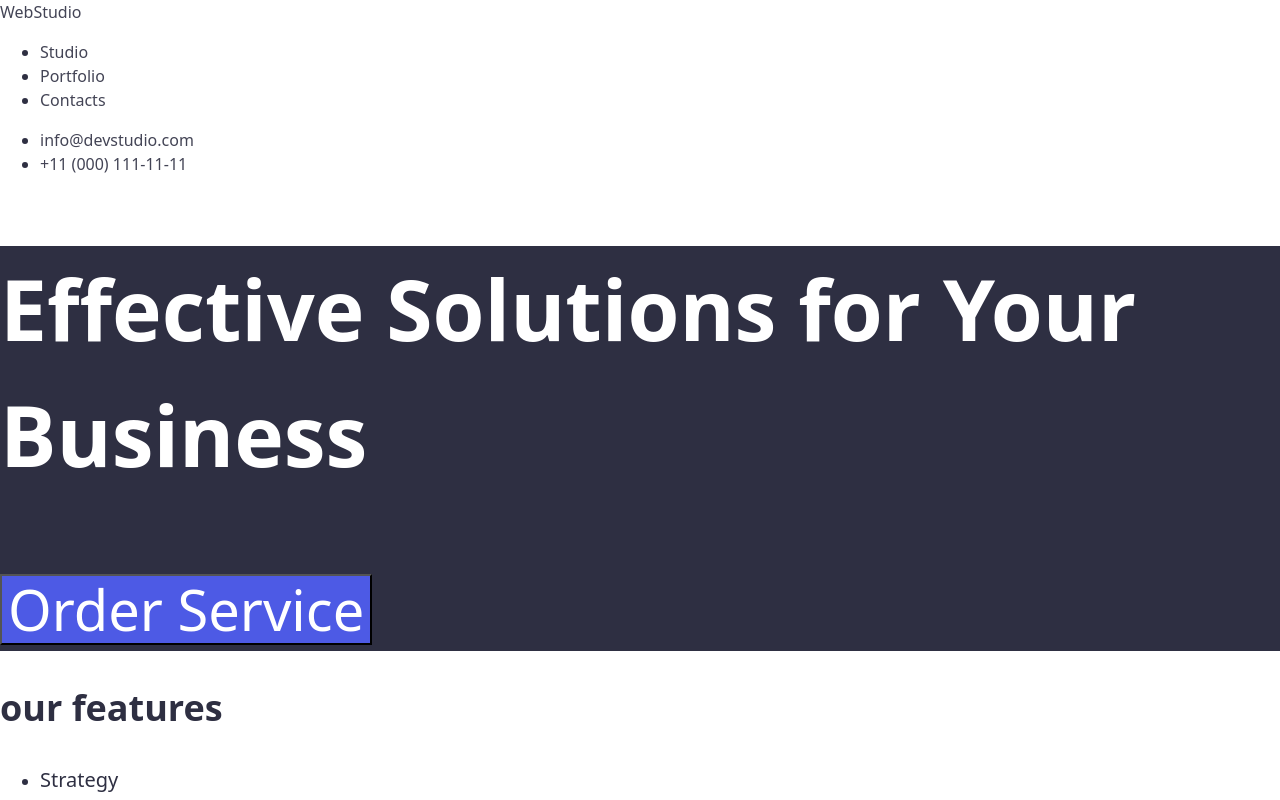
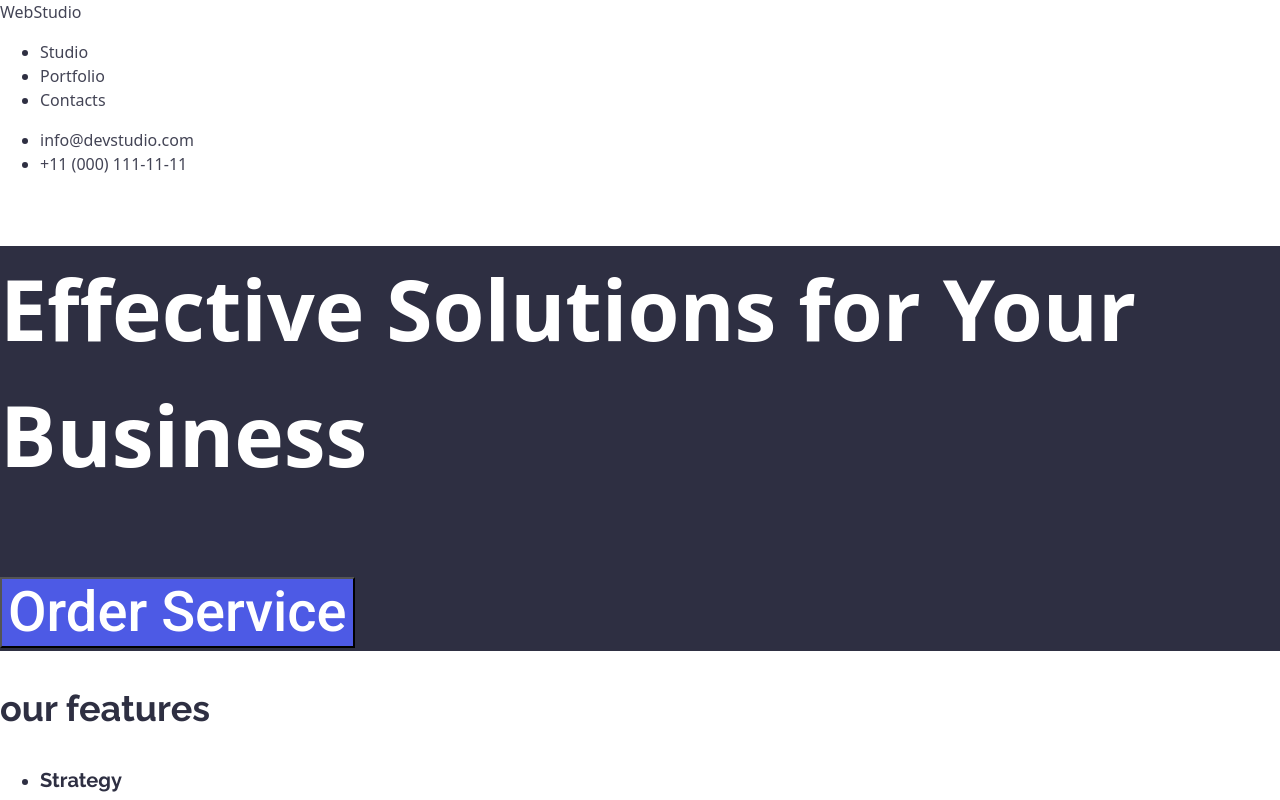
Before and after one commit to neanwol/goit-markup-hw-02, a plain HTML site: page index.html in a window 1280 px wide. Shown: the top 800 px of the page. Drawn offline with nearby package versions, Linux system fonts and the light colour scheme.

Commit message:
added google

```diff
--- a/css/styles.css
+++ b/css/styles.css
@@ -18,6 +18,7 @@ body {
 }
 
 .btn {
+    font-family: "Roboto", sans-serif;
     background-color:#4D5AE5;
     color: #FFFFFF;
     font-weight: 500;
@@ -37,11 +38,14 @@ footer {
 }
 
 h2 {
+    font-family: "Raleway", sans-serif;
 font-size: 36px;
 font-weight: 700;
+
 }
 
 h3 {
+    font-family: "Raleway", sans-serif;
     font-size: 20px;
     font-weight: 500;
 }
--- a/index.html
+++ b/index.html
@@ -8,10 +8,10 @@
     <link rel="stylesheet" href="https://cdnjs.cloudflare.com/ajax/libs/modern-normalize/3.0.1/modern-normalize.min.css"
         integrity="sha512-q6WgHqiHlKyOqslT/lgBgodhd03Wp4BEqKeW6nNtlOY4quzyG3VoQKFrieaCeSnuVseNKRGpGeDU3qPmabCANg=="
         crossorigin="anonymous" referrerpolicy="no-referrer" />
-        <link rel="preconnect" href="https://fonts.googleapis.com">
-        <link rel="preconnect" href="https://fonts.gstatic.com" crossorigin>
-        <link href="https://fonts.googleapis.com/css2?family=Roboto:ital,wght@0,100..900;1,100..900&display=swap"
-            rel="stylesheet">
+    <link rel="preconnect" href="https://fonts.googleapis.com">
+    <link rel="preconnect" href="https://fonts.gstatic.com" crossorigin>
+    <link href="https://fonts.googleapis.com/css2?family=Raleway:wght@700&family=Roboto:wght@400;500;700&display=swap"
+        rel="stylesheet">
 </head>
 <body>
     <header class="header">
```
